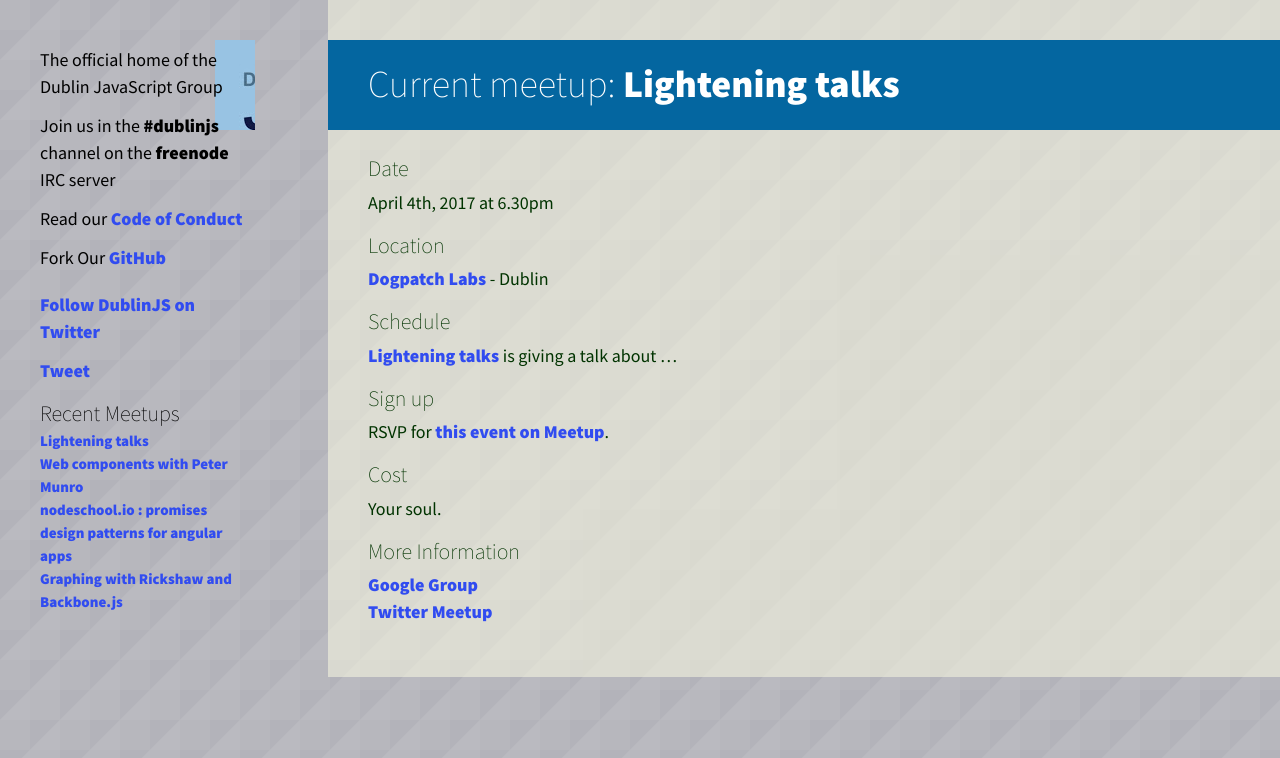
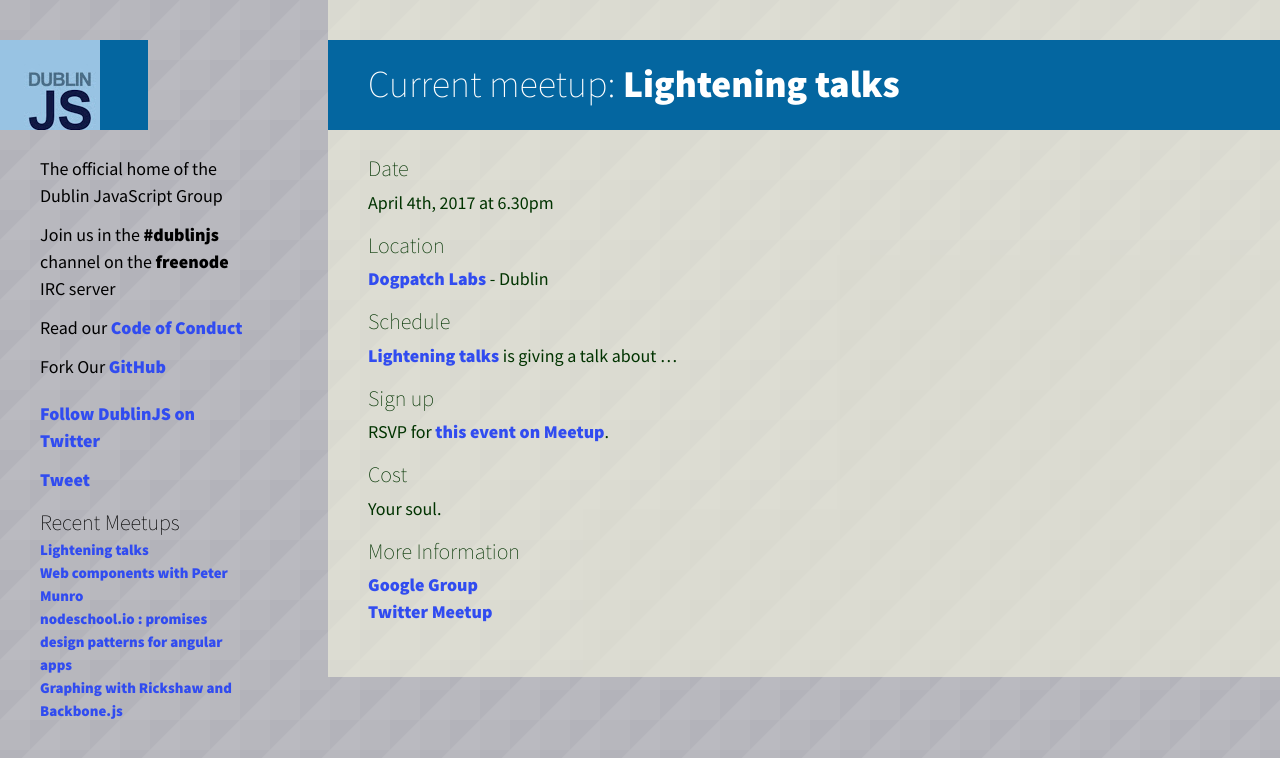
Before and after one commit to dublinjs/dublinjs.github.com, a Jekyll site: the page built from index.html, in a window 1280 px wide. Shown: the top 758 px of the page. Built offline with Jekyll 4.4.1, drawn with Linux system fonts in a browser that asks for light colours; comment, search, counter and statistics services are not loaded.

Commit message:
:coffee: logo :cake:

```diff
--- a/css/styles.css
+++ b/css/styles.css
@@ -36,11 +36,10 @@
 
 h1.logo {
   font-weight: 200;
-  margin-right: 0;
+  margin-right: 50%;
   /*background-color: #ee6600;*/
   background-repeat:no-repeat;
   background-image: url(../images/dublinjs-logo.jpg);
- float: right;
 }
 
 h1.logo span {
```
